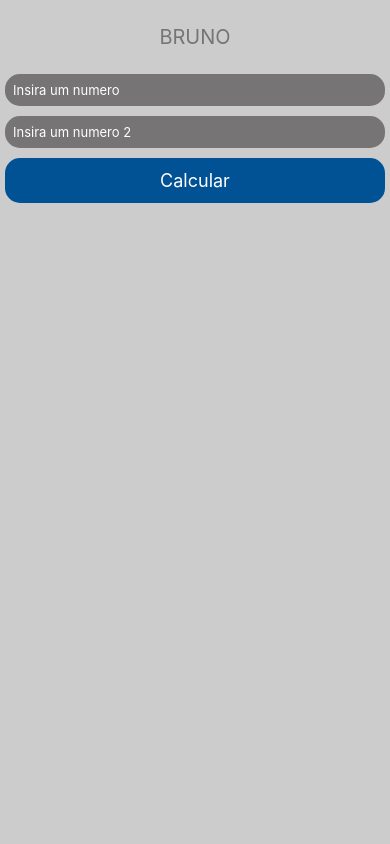
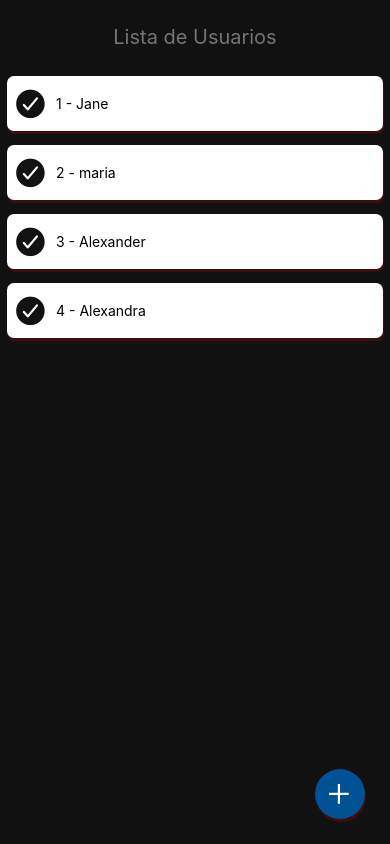
Before and after one commit to brunolslsls/FrontEnd_P0, a React Native app: screen / in a window 390 px wide. Built offline with nearby package versions, Linux system fonts and the light colour scheme.

Commit message:
usando JSON

```diff
--- a/App.js
+++ b/App.js
@@ -1,45 +1,48 @@
 import { StatusBar } from 'expo-status-bar';
 import { useState } from 'react';
-import { StyleSheet, Text, View, TextInput , TouchableOpacity } from 'react-native';
+import { StyleSheet, Text, View, TextInput, TouchableOpacity, SafeAreaView, FlatList } from 'react-native';
+import { Ionicons } from '@expo/vector-icons';
+import UsuarioList from './src/components/UsuarioList'; // importando uma classe
 
 export default function App() {
-  const [numero, setNumero] = useState('');
-  const [numero2, setNumero2] = useState('');
-  let total;
-  function calcular(){
-    alert("Primero: " + numero + "\nSegundo: " + numero2);
-    total = numero * numero2;
-    alert(total);
+  const [usuario, setUsuario] = useState([ // Temos um Objeto Usuario
+    { key: 1, usuario: 'Jane' },
+    { key: 2, usuario: 'maria' },
+    { key: 3, usuario: 'Alexander' },
+    { key: 4, usuario: 'Alexandra' },
+
+  ]);
+
+  function calcular() {
+    alert("s")
   }
   return (
     {/* style={estilos.container} isso como fosse style='background-color: red' */ },
     {/* linha de baixo vai jogar o estilo do 'container' para 'View'  */ },
-    <View style={estilos.container}>
-      <Text style={estilos.titulo}>BRUNO</Text>
-      <TextInput
-        style={estilos.input}               // define o estilo
-        placeholder="Insira um numero"      // define o texto inicial
-        value={numero}                      // define o valor que vai preencher
-        onChangeText={ numero => setNumero(numero)} // Permite ler o que esta escrito no input e salva em uma variavel
-        keyboardType="numeric"  // permite apenas escrever numero no input
-      />
+    <SafeAreaView style={estilos.container}>
+      <StatusBar backgroundColor='#171d31' barStyle='light-content' />
+      <View>
+        <Text style={estilos.titulo}>Lista de Usuarios</Text>
+      </View>
 
-       <TextInput
-        style={estilos.input}               // define o estilo
-        placeholder="Insira um numero 2"      // define o texto inicial
-        value={numero2}                      // define o valor que vai preencher
-        onChangeText={ numero2 => setNumero2(numero2)} // Permite ler o que esta escrito no input e salva em uma variavel
-        keyboardType="numeric" // permite apenas escrever numero no input
 
-      />
+      <FlatList /*FlatList é um elemento que pode criar lista de alguma coisa */
+        marginHorizontal={20} // adiciona uma margem na horizontal para cada item
+        showsHorizontalScrollIndicator={false} // barra de rolagem não aparece
+        data={usuario} // são as dados que vai a lista
+        keyExtractor={(item) => String(item.key) } // chave primaria, coluna indentificação é objeto com nome "key"
+        renderItem={({item}) => < UsuarioList data={item}/>} // Data recebe o objetos criandos
+    ></FlatList>
 
-      <TouchableOpacity style={estilos.botao} >
-        <Text
-        style={estilos.textoBotao}
+      <TouchableOpacity
+        style={estilos.botao} // Defina um estilo para o botão
         onPress={calcular}  // chama uma função apois de precionar esse botão
-        >Calcular</Text>
+      >
+        <Ionicons ns name='ios-add' size={35} color='white' // cria um icone com um tamanho e cor
+        />
       </TouchableOpacity>
-    </View>
+
+    </SafeAreaView>
   );
 }
 
@@ -48,42 +51,33 @@ export default function App() {
 const estilos = StyleSheet.create({
   container: {
     flex: 1,      // Tamanho do item
-    backgroundColor: '#CCC', // cor de fundo
+    backgroundColor: '#111111',
 
   },
-
   titulo: {
-    color: '#767474', // cor do texto
-    textAlign: 'center',   // alinha Texto na vertical
-    justifyContent: 'center', // alinha item
-    fontSize: 20, // tamanho da fonte
-    marginTop: 25, // tamanho da margem de cima
-    marginBottom: 20, // tamanho da margem de baixo
-
-  },
-
-
-  input: {
-    backgroundColor: '#767474', // cor de fundo
-    borderRadius: 15, // porcentagem de arredondamento das bordas
-    margin: 5, //tamanho de todas as margens
-    padding: 8, //inteiror
-    color: '#FFF', //inteiror
-    fontSize: 13, //inteiror
-
-
+    textAlign: 'center',
+    justifyContent: 'center',
+    color: '#767474',
+    marginTop: 25,
+    marginBottom: 20,
+    fontSize: 20,
   },
 
   botao: {
     backgroundColor: '#005295', // cor de fundo
-    borderRadius: 15, // porcentagem de arredondamento das bordas
-    margin: 5, //tamanho de todas as margens
-    padding: 12, //inteiror
-    color: '#FFF', //inteiror
-    alignItems:'center',
-    justifyContent:'center',
-
-
+    borderRadius: 30, // porcentagem de arredondamento das bordas
+    alignItems: 'center',  // alinha na vertical
+    justifyContent: 'center',// alinha na Horizontal
+    position: 'absolute', // move a na tela livrimente
+    width: 50, // comprimento do elemento
+    height: 50, // altura do elemento
+    right: 25,  // posicao dele na direita
+    bottom: 25, // posicao dele a baixo
+    zIndex: 999, // nivel da camada, quanto maior for numero mais na frente vai estar
+    elevation: 5,  // intencidade da sombra
+    shadowColor: 'red', // cor da sombra
+    shadowOpacity: 0.2, // Nivel de opacidade da sombra
+    shadowOffset: { width: 1, height: 3 }, // posicao da sombra
   },
   textoBotao: {
     fontSize: 18,
--- /dev/null
+++ b/src/components/UsuarioList/index.js
@@ -0,0 +1,46 @@
+import React from 'react';
+import { StyleSheet, Text, View, TextInput, TouchableOpacity, SafeAreaView, FlatList } from 'react-native';
+import { Ionicons } from '@expo/vector-icons';
+
+export default function UsuarioList({data}) {
+  return (
+    <View style={estilos.container}>
+      <TouchableOpacity>
+        <Ionicons name='md-checkmark-circle' size={35} color='#121212' // cria um icone com um tamanho e cor
+        />
+      </TouchableOpacity>
+
+      <View>
+        <Text style={estilos.texto}>{data.key} - {data.usuario}</Text>
+      </View>
+    </View> // fim da View container
+  )
+
+
+}
+
+const estilos = StyleSheet.create({
+  container: {
+    flex: 1,      // Tamanho do item
+    backgroundColor: '#FFF', // cor de fundo
+    alignItems: 'center', // alinha Horizontal
+    flexDirection: 'row', // alinha o itens em linha
+    padding: 7, //
+    margin: 7, //
+    borderRadius:7,
+    elevation: 5,  // intencidade da sombra
+    shadowColor: 'red', // cor da sombra
+    shadowOpacity: 0.2, // Nivel de opacidade da sombra
+    shadowOffset: { width: 1, height: 3 }, // posicao da sombra
+
+
+  },
+  texto: {
+    padding: 6, //
+    paddingLeft:1,
+    margin: 6, //
+  },
+
+
+
+});
```
